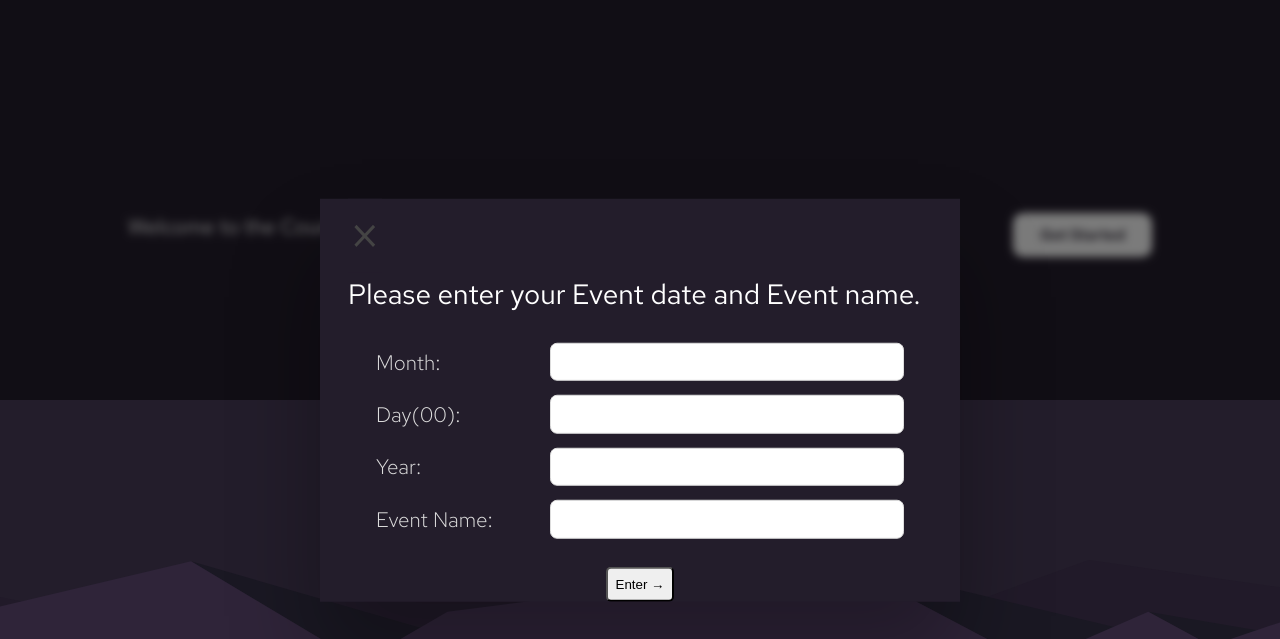
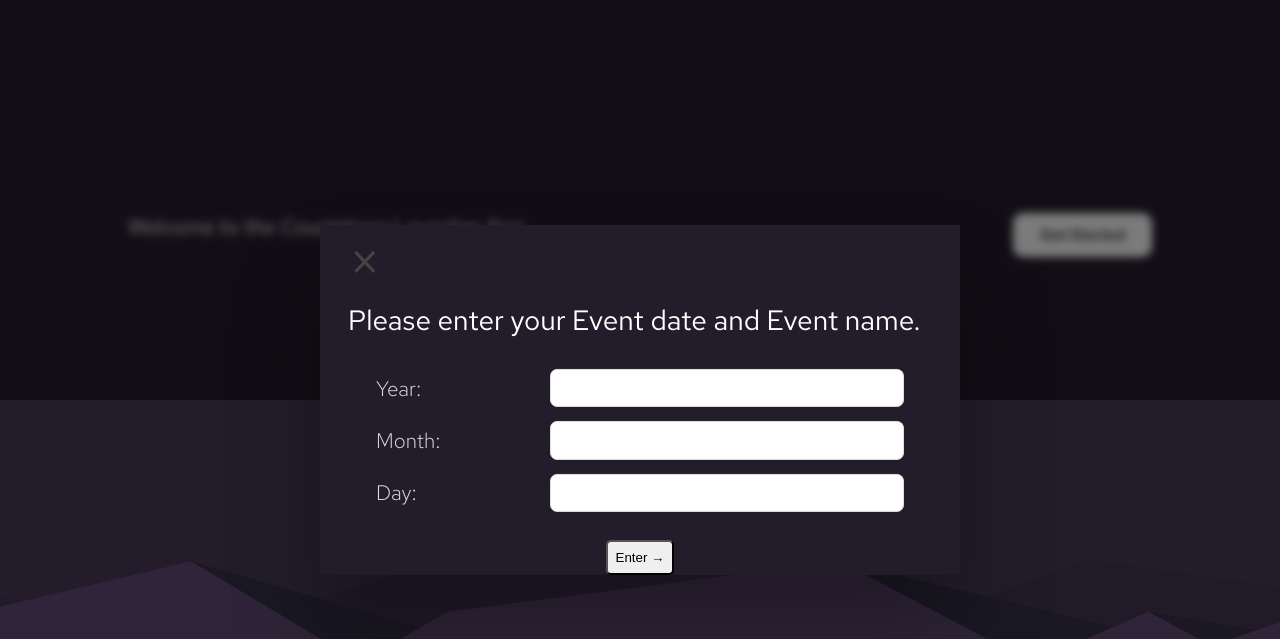
Before and after one commit to CodeBstack/Countdown-Timer, a plain HTML site: page index.html in a window 1280 px wide. Both pictures are taken after a click on the link "Get Started". Shown: the top 639 px of the page. Drawn offline with Linux system fonts and the light colour scheme.

Commit message:
initial commit

```diff
--- a/app.js
+++ b/app.js
@@ -1,7 +1,7 @@
 "use strict";
 
 
-
+//Selection of modal elements
 const modal = document.querySelector('.modal');
 const overlay = document.querySelector('.overlay');
 const btnCloseModal = document.querySelector('.btn--close-modal');
@@ -32,18 +32,39 @@ document.addEventListener('keydown', function (e) {
     }
 });
 
-//which gets the Date
-const launchDate = () => {
-    const date = new Date('may 25, 2022 00:00:00').getTime();
-    // console.log(date);
-    return date;
-}
+// //which gets the Date - hardcoded
+// const launchDate = () => {
+//     const date = new Date('may 25, 2022 00:00:00').getTime();
+//Using this Date format -- console.log(new Date(2037, 10, 31)) //Tue Dec 01 2037 00:00:00 GMT+0100 (West Africa Standard Time)
+
+//     // console.log(date);
+//     return date;
+// }
+
+//Selection of the input elements
+const year = Number(document.getElementById('year-select').value);
+const month = Number(document.getElementById('month-select').value);
+const day = Number(document.getElementById('day-select').value);
+// const eventName = document.getElementById('event-name').textContent;
+
+console.log(year, month, day)
 
 
 
+
+
+// const launchDate = (year, month, day) => {
+//     const date = new Date(year, month, day).getTime();
+//     console.log(year, month, day, date);
+//     return date;
+// }
+
+
+//function which does the countdown and also renders the html
+const countDownFunc = function () {
     //selection of elements
     const countdownApp = document.querySelector('.countdown');
-// const message = document.querySelector('.message');
+
     const title = document.querySelector('h2');
     const timers = document.querySelector('.timers')
 
@@ -95,9 +116,6 @@ const displayMessage = () => {
         // timers.innerHTML = '';
         // title.style.display = 'none';
     }
-// const reminder = ()=>{
-//     if time.day
-// }
 
     const hideMessage = () => {
         title.innerHTML = 'THANK YOU 🙂🙂 '
@@ -108,12 +126,27 @@ const complete = () => {
 
         setTimeout(() => {
             hideMessage();
-        countdownTimer.setExpiredDate(launchDate());
+            countdownTimer.setExpiredDate(launchDate(year, month, day));
         }, 1000 * 30);
     }
 
     const countdownTimer = new CountDown(
-    launchDate(),
+        launchDate(year, month, day),
         render,
         complete
     )
+}
+// countDownFunc();
+
+
+//Event listener added to the Enter button on the form.
+document.querySelector('.btn').addEventListener('click', function (e) {
+    e.preventDefault();
+
+
+
+    closeModal();
+
+
+    // countDownFunc();
+});
--- a/index.html
+++ b/index.html
@@ -29,14 +29,17 @@
         Please enter your Event date and Event name.
       </h2>
       <form class="modal__form">
+        <label>Year:</label>
+        <input type="number" id="year-select" />
+
         <label>Month:</label>
-        <input type="text" class="month-select"/>
-        <label>Day(00):</label>
-        <input type="number" class="day-select"/>
-        <label>Year:</label>
-        <input type="number" class="year-select"/>
-        <label>Event Name:</label>
-        <input type="text" class="event-name" />
+        <input type="number" id="month-select" />
+
+        <label>Day:</label>
+        <input type="number" id="day-select" />
+
+        <!-- <label>Event Name:</label>
+        <input type="text" id="event-name" /> -->
         <button class="btn">Enter &rarr;</button>
       </form>
     </div>
```
Lines whose indentation alone changed are shown as unchanged.
